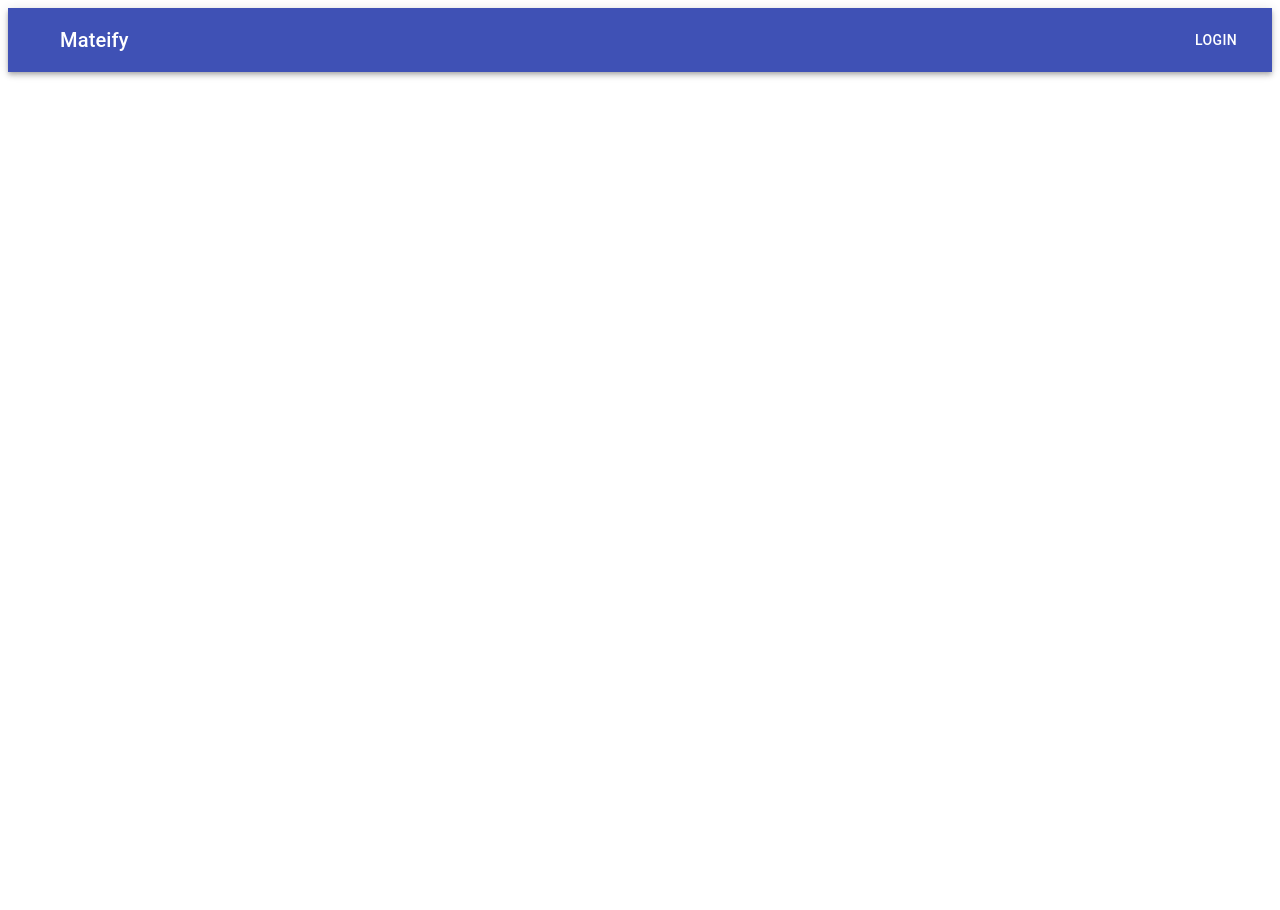
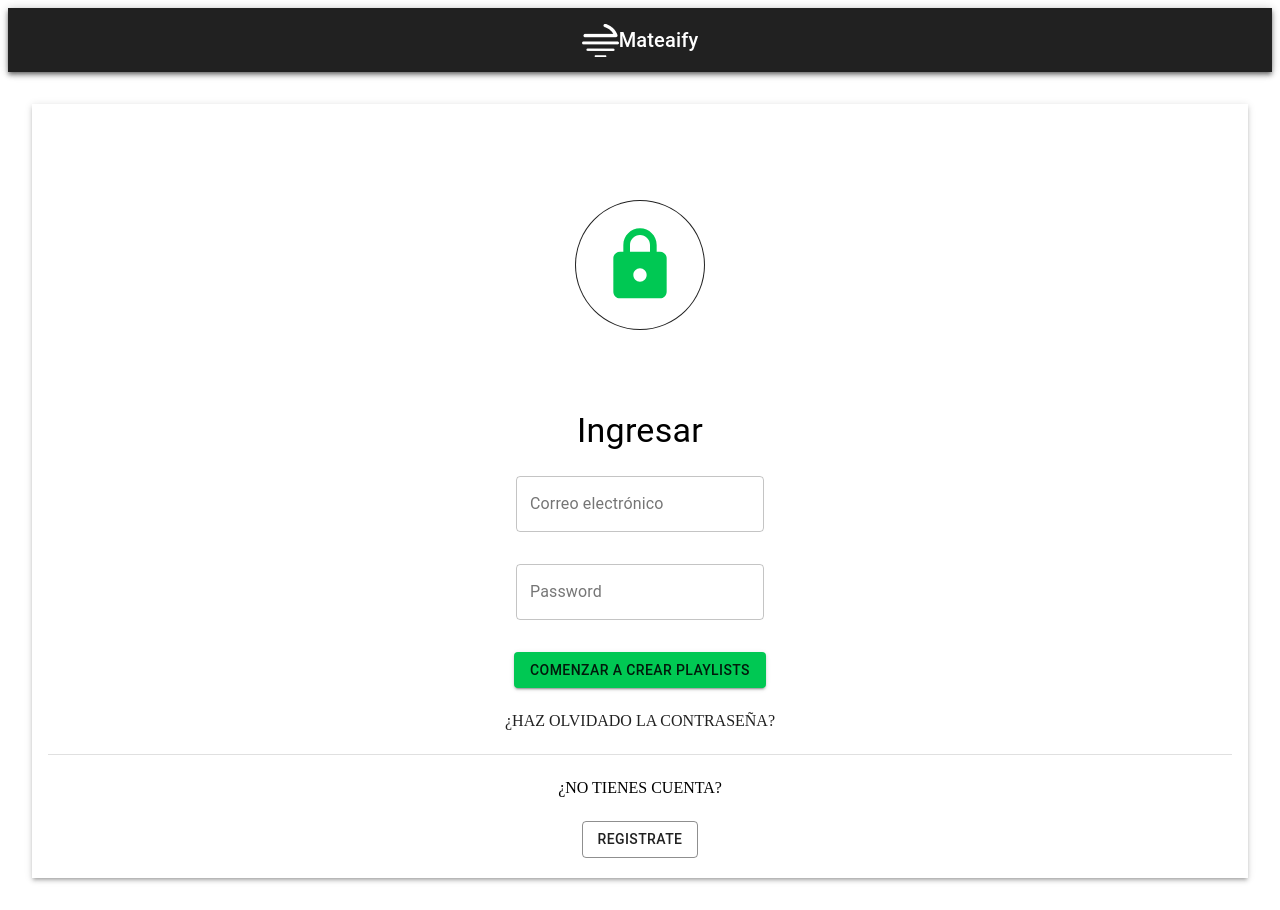
Before and after one commit to Yonamorgades/mateify-react-material, a React (Create React App) app: page / in a window 1280 px wide. Before the commit the page ends 800 px from the top, so only its background shows below. Built offline with nearby package versions, Linux system fonts and the light colour scheme.

Commit message:
merge conflict solver

```diff
--- a/package.json
+++ b/package.json
@@ -4,6 +4,7 @@
   "private": true,
   "dependencies": {
     "@material-ui/core": "^4.11.0",
+    "@material-ui/icons": "^4.9.1",
     "@testing-library/jest-dom": "^4.2.4",
     "@testing-library/react": "^9.5.0",
     "@testing-library/user-event": "^7.2.1",
--- a/src/App.js
+++ b/src/App.js
@@ -1,10 +1,50 @@
 import React from 'react';
-import AppBar from './Components/AppBar';
+import Login from './Pages/Login';
+import Error from './Components/Error';
+import NavBar from './Components/NavBar';
+import Container from '@material-ui/core/Container';
+import {useState} from 'react';
+import {createMuiTheme, ThemeProvider} from '@material-ui/core/styles';
+import {BrowserRouter as Router, Switch, Route, Link} from "react-router-dom";
+import Playlist from './Pages/Playlist';
+import Box from '@material-ui/core/Box';
 
-function App() {
+const theme = createMuiTheme({
+  palette: {
+    primary: {
+      main: '#212121'
+    },
+    secondary: {
+      main: '#00C853'
+    }
+  },
+});
+
+
+const App = () => {
+  //Change LoginState value to show playlist or not
+  const [loginState,
+    setLoginState] = useState(true);
   return (
-   <AppBar></AppBar>
-  );
+    <Router>
+      <ThemeProvider theme={theme}>
+          <Box m={0}>
+            <NavBar justify="center"/>
+          </Box>
+          <Container>
+            <Switch>
+              <Route path="/Playlist" exact>
+                {!loginState && <Error></Error>}
+                {loginState  && <Playlist></Playlist>}
+              </Route>
+              <Route path="/" exact>
+                <Login></Login>
+              </Route>
+            </Switch>
+          </Container>
+      </ThemeProvider>
+    </Router>
+  )
 }
 
 export default App;
--- a/src/Pages/Playlist.js
+++ b/src/Pages/Playlist.js
@@ -30,14 +30,14 @@ export default function SimpleTable() {
   const classes = useStyles();
 
   return (
-    <Fragment >
+    <Fragment>
       <Grid container="bool" justify="center" alignItems="center" direction="column">
         <Box m={5}>
           <FormControl >
             <OutlinedInput
               placeholder="Buscar"
               labelWidth={0}
-              startAdornment={< InputAdornment position = "start" > <SearchOutlinedIcon/> < /InputAdornment>}/>
+              startAdornment={< InputAdornment position = "start" > <SearchOutlinedIcon/> </InputAdornment> }/>
           </FormControl>
         </Box>
         <TableContainer component={Paper}>
```
Also changed, not shown: src/App.css (added), src/Images/candado-logo.png (deleted), 1 other file (tests, documents, lock files or other folders).
